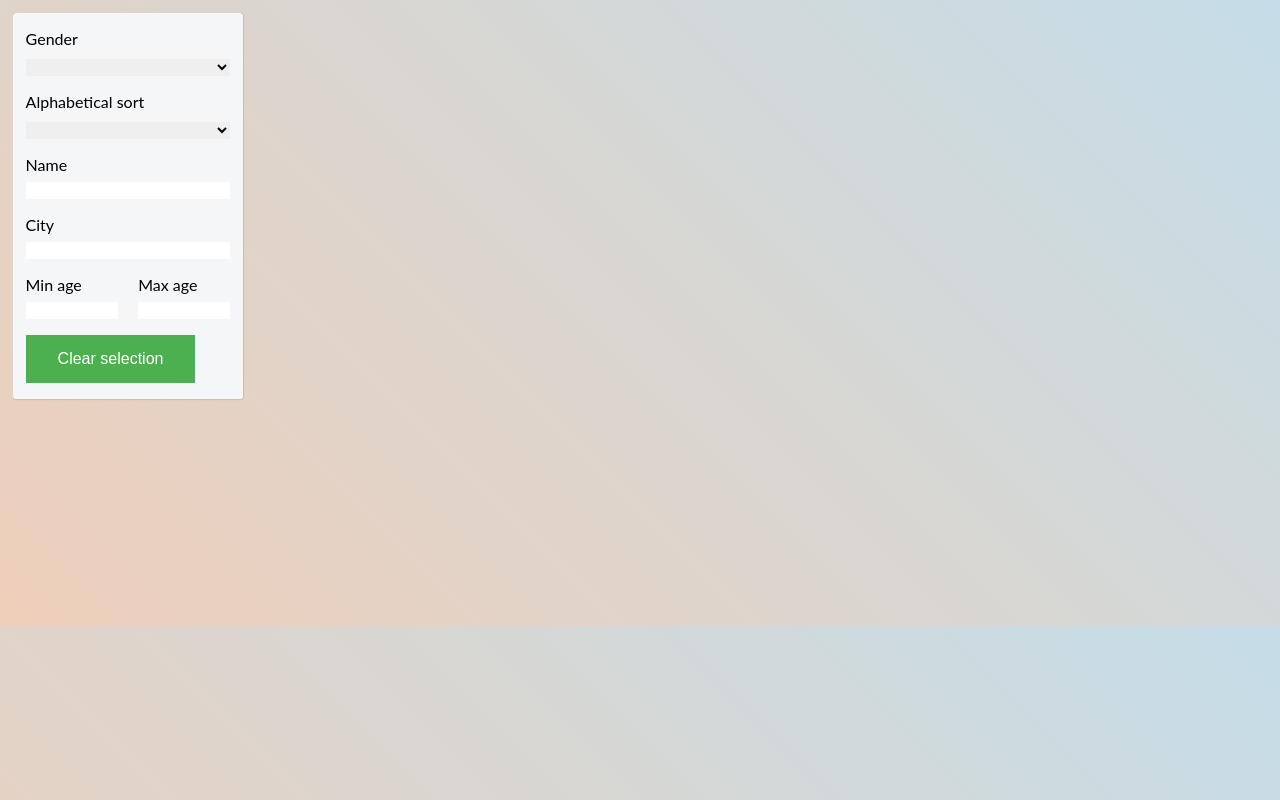
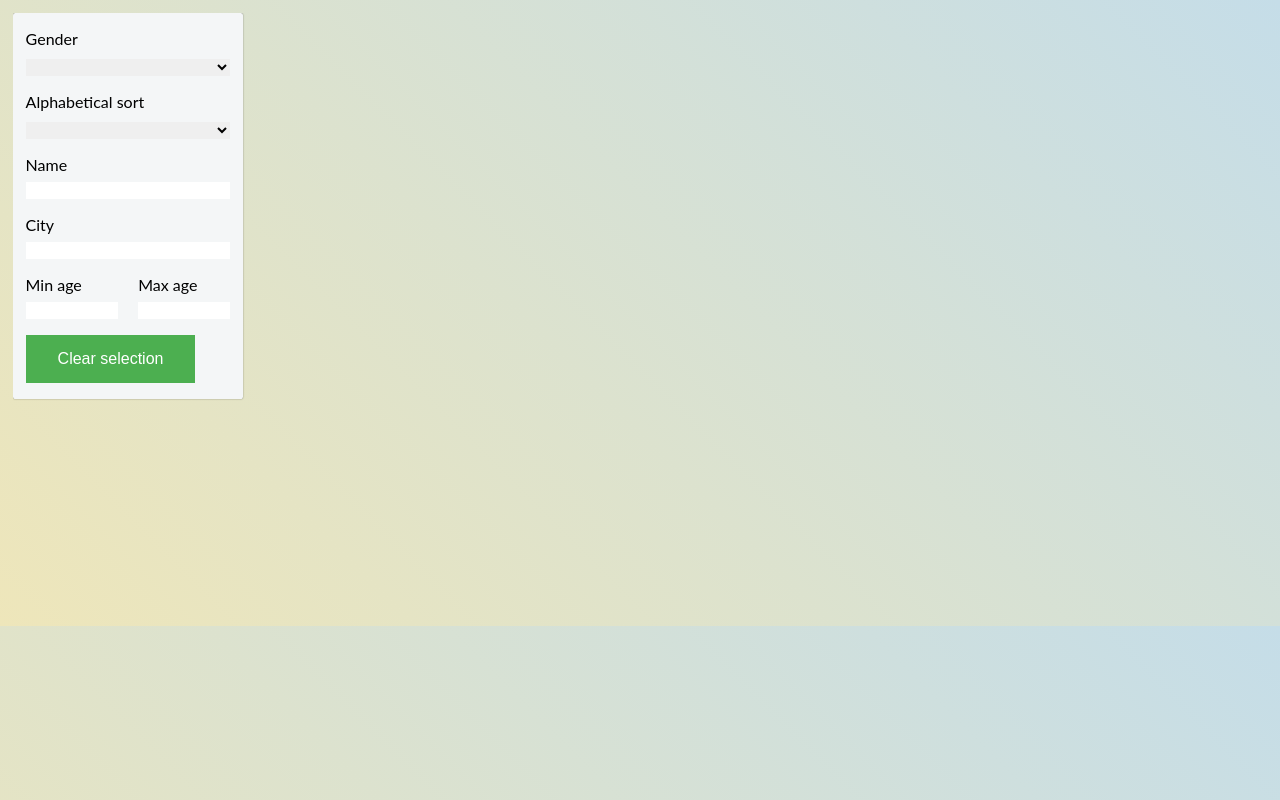
Before and after one commit to mfialko/friends-app, a website with bundled scripts: page index.html in a window 1280 px wide. Built offline with nearby package versions, Linux system fonts and the light colour scheme; no server answers.

Commit message:
minor fixes

```diff
--- a/style.css
+++ b/style.css
@@ -3,7 +3,7 @@
 body {
     margin: 0;
     font-family: 'Lato', sans-serif;
-    background: linear-gradient(45deg, #EECFBA, #C5DDE8);
+    background: linear-gradient(45deg, rgb(238, 230, 186), #C5DDE8);
 }
 * {
     box-sizing: border-box;
```
